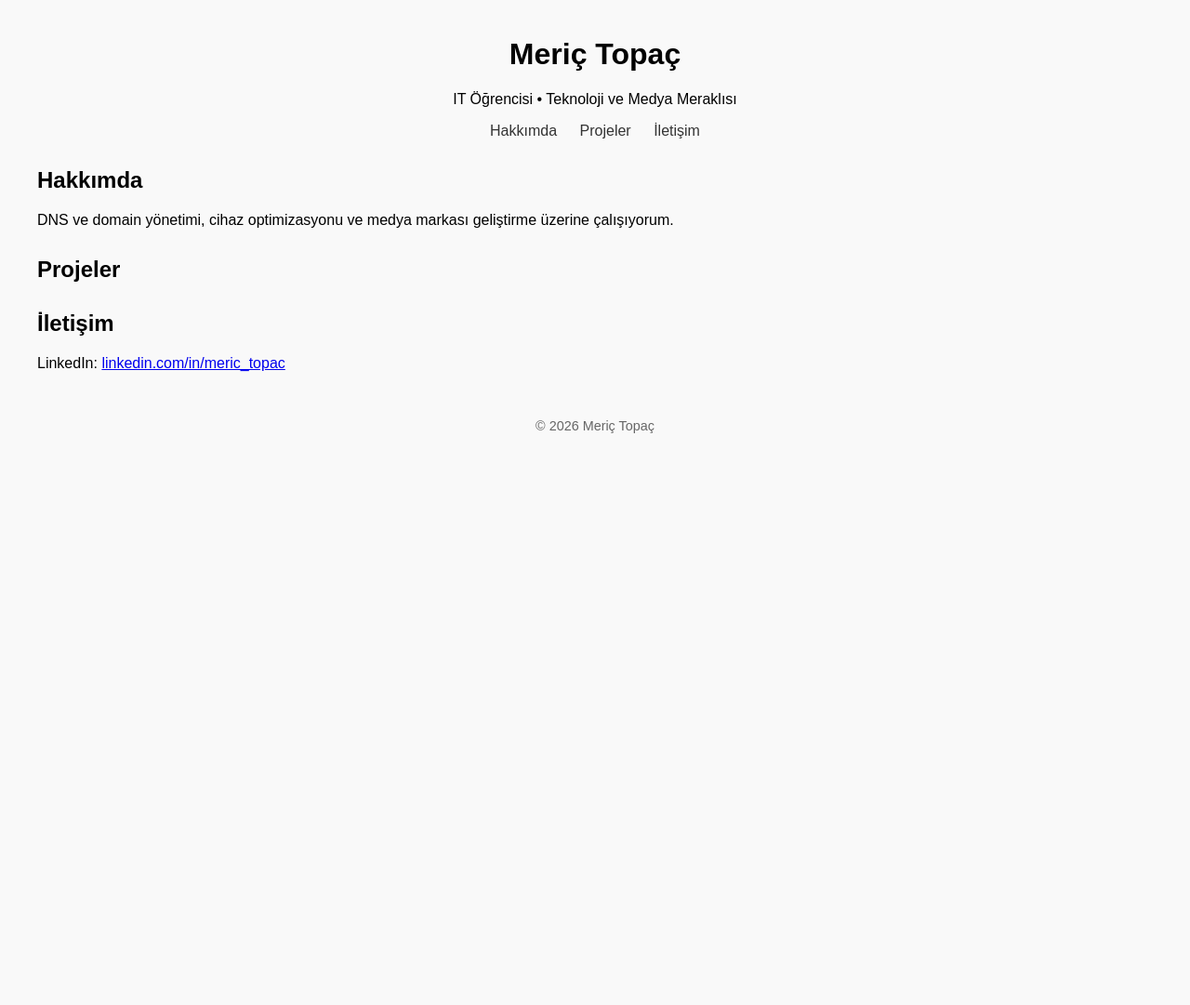
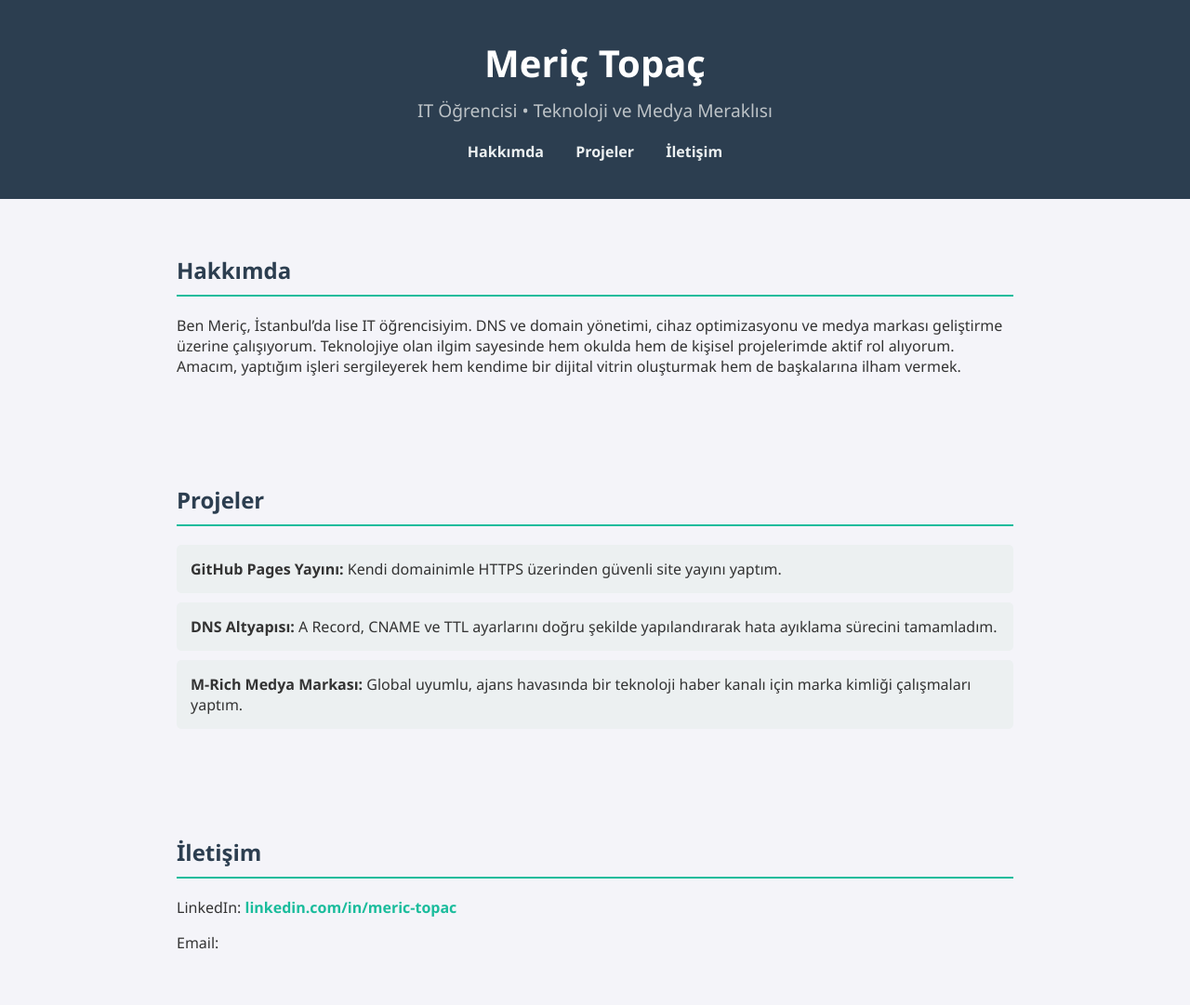
Before and after one commit to merictopac/website, a plain HTML site: page index.html in a window 1280 px wide. Shown: the whole page at 93% size. Before the commit the page ends 800 px from the top, so only its background shows below. Drawn offline with Linux system fonts and the light colour scheme.

Commit message:
Update index.html

```diff
--- a/index.html
+++ b/index.html
@@ -4,11 +4,75 @@
   <meta charset="UTF-8">
   <title>Meriç Topaç - Kişisel Site</title>
   <style>
-    body { font-family: Arial, sans-serif; margin: 40px; background: #f9f9f9; }
-    header { text-align: center; }
-    nav a { margin: 0 10px; text-decoration: none; color: #333; }
-    section { margin-top: 30px; }
-    footer { margin-top: 50px; text-align: center; font-size: 0.9em; color: #666; }
+    body {
+      font-family: 'Segoe UI', Tahoma, Geneva, Verdana, sans-serif;
+      margin: 0;
+      background: #f4f4f9;
+      color: #333;
+    }
+    header {
+      background: #2c3e50;
+      color: white;
+      padding: 40px 20px;
+      text-align: center;
+    }
+    header h1 {
+      margin: 0;
+      font-size: 2.5em;
+    }
+    header p {
+      margin-top: 10px;
+      font-size: 1.2em;
+      color: #bdc3c7;
+    }
+    nav {
+      margin-top: 20px;
+    }
+    nav a {
+      margin: 0 15px;
+      text-decoration: none;
+      color: #ecf0f1;
+      font-weight: bold;
+    }
+    nav a:hover {
+      color: #1abc9c;
+    }
+    section {
+      padding: 40px 20px;
+      max-width: 900px;
+      margin: auto;
+    }
+    section h2 {
+      border-bottom: 2px solid #1abc9c;
+      padding-bottom: 10px;
+      margin-bottom: 20px;
+      color: #2c3e50;
+    }
+    ul {
+      list-style: none;
+      padding: 0;
+    }
+    ul li {
+      background: #ecf0f1;
+      margin: 10px 0;
+      padding: 15px;
+      border-radius: 5px;
+    }
+    footer {
+      background: #2c3e50;
+      color: #bdc3c7;
+      text-align: center;
+      padding: 20px;
+      margin-top: 40px;
+    }
+    a.social {
+      color: #1abc9c;
+      text-decoration: none;
+      font-weight: bold;
+    }
+    a.social:hover {
+      text-decoration: underline;
+    }
   </style>
 </head>
 <body>
@@ -24,23 +88,21 @@
 
   <section id="hakkimda">
     <h2>Hakkımda</h2>
-    <p>DNS ve domain yönetimi, cihaz optimizasyonu ve medya markası geliştirme üzerine çalışıyorum.</p>
+    <p>Ben Meriç, İstanbul’da lise IT öğrencisiyim. DNS ve domain yönetimi, cihaz optimizasyonu ve medya markası geliştirme üzerine çalışıyorum.
+    Teknolojiye olan ilgim sayesinde hem okulda hem de kişisel projelerimde aktif rol alıyorum.
+    Amacım, yaptığım işleri sergileyerek hem kendime bir dijital vitrin oluşturmak hem de başkalarına ilham vermek.</p>
   </section>
 
   <section id="projeler">
     <h2>Projeler</h2>
     <ul>
+      <li><strong>GitHub Pages Yayını:</strong> Kendi domainimle HTTPS üzerinden güvenli site yayını yaptım.</li>
+      <li><strong>DNS Altyapısı:</strong> A Record, CNAME ve TTL ayarlarını doğru şekilde yapılandırarak hata ayıklama sürecini tamamladım.</li>
+      <li><strong>M-Rich Medya Markası:</strong> Global uyumlu, ajans havasında bir teknoloji haber kanalı için marka kimliği çalışmaları yaptım.</li>
     </ul>
   </section>
 
   <section id="iletisim">
     <h2>İletişim</h2>
-    <p>LinkedIn: <a href="www.linkedin.com/in/meric-topac">linkedin.com/in/meric_topac</a></p>
-
-  </section>
-
-  <footer>
-    <p>© 2026 Meriç Topaç</p>
-  </footer>
-</body>
-</html>
+    <p>LinkedIn: <a class="social" href="https://www.linkedin.com/in/meric-topac" target="_blank">linkedin.com/in/meric-topac</a></p>
+    <p>Email: <a class="social" href="mailto:merictopac@example.com">
```
